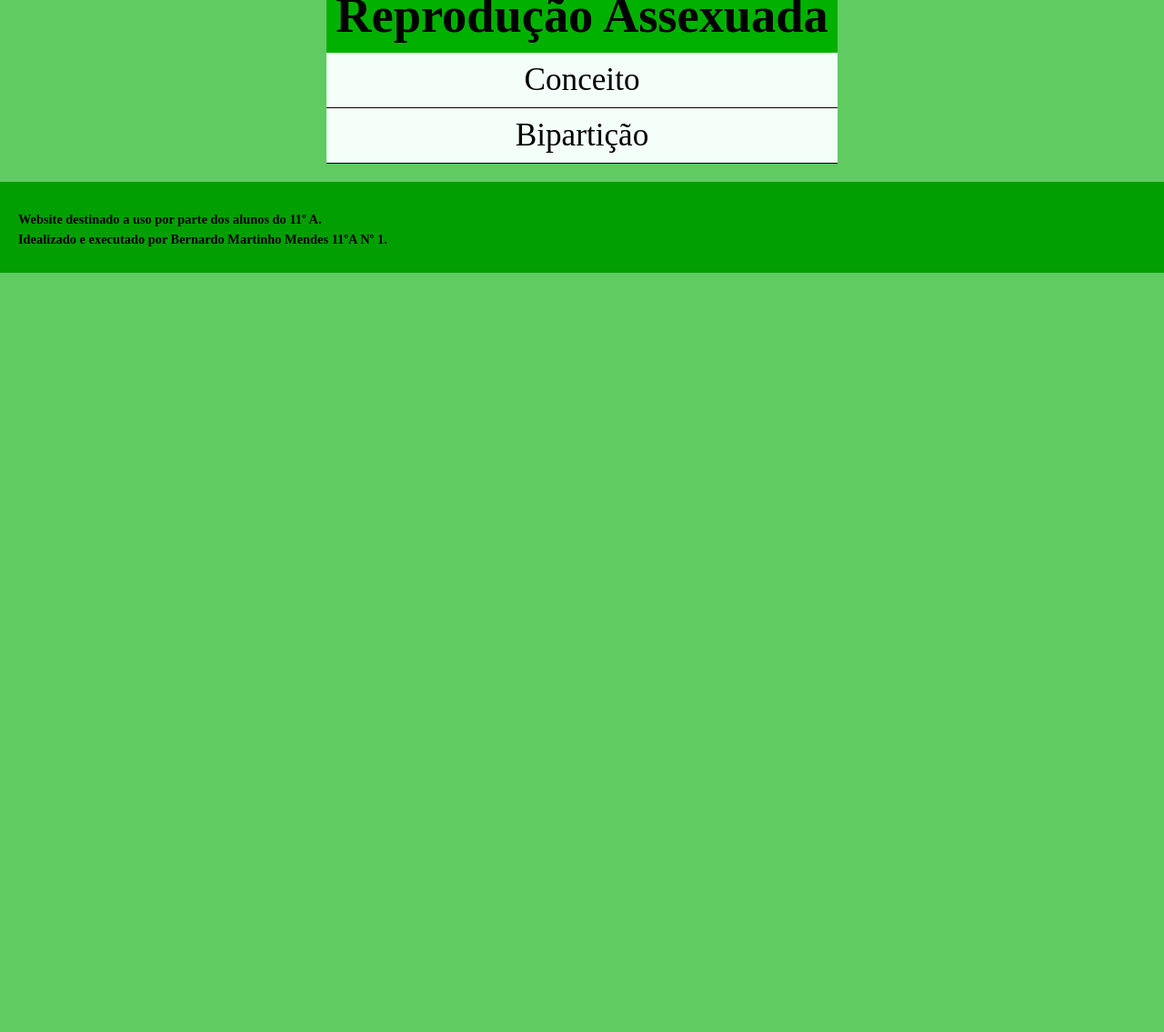
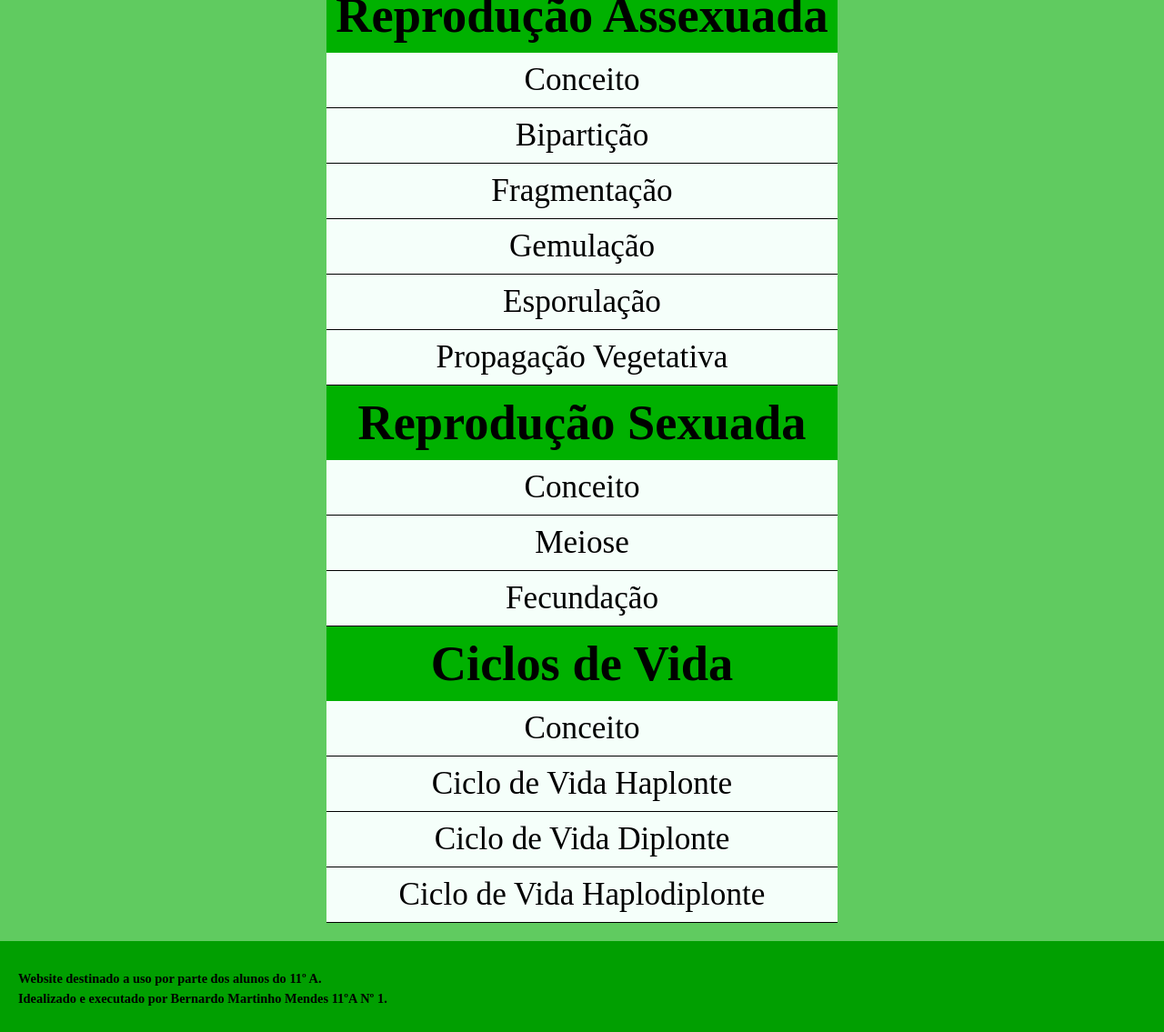
Before and after one commit to tazerfixe/SubjectsSummary, a plain HTML site: page Subjects/Biology/biology.html in a window 1280 px wide. Shown: the part 2041-3176 px from the top of the page at 91% size. Before the commit the page ends 2341 px from the top, so only its background shows below. Drawn offline with Linux system fonts and the light colour scheme.

Commit message:
Add files via upload

```diff
--- a/Subjects/Biology/biology.html
+++ b/Subjects/Biology/biology.html
@@ -91,9 +91,31 @@
                             <div class="sidedropcontent">
                                 <a href="Themes/reproduçaoassexuada.html#conceito">Conceito</a>
                                 <a href="Themes/reproduçaoassexuada.html#bipartição">Bipartição</a>
+                                <a href="Themes/reproduçaoassexuada.html#fragmentação">Fragmentação</a>
+                                <a href="Themes/reproduçaoassexuada.html#gemulação">Gemulação</a>
+                                <a href="Themes/reproduçaoassexuada.html#esporulação">Esporulação</a>
+                                <a href="Themes/reproduçaoassexuada.html#propagaçãovegetativa">Propagação Vegetativa</a>
                             </div>
                         </div>
 
+                        <div class="sidedrop">
+                            <a href="Themes/reproduçaosexuada.html">Reprodução Sexuada</a>
+                            <div class="sidedropcontent">
+                                <a href="Themes/reproduçaosexuada.html#conceito">Conceito</a>
+                                <a href="Themes/reproduçaosexuada.html#meiose">Meiose</a>
+                                <a href="Themes/reproduçaosexuada.html#fecundação">Fecundação</a>
+                            </div>
+                        </div>
+
+                        <div class="sidedrop">
+                            <a href="Themes/reproduçaosexuada.html">Ciclos de Vida</a>
+                            <div class="sidedropcontent">
+                                <a href="Themes/ciclosdevida.html#conceito">Conceito</a>
+                                <a href="Themes/ciclosdevida.html#ciclohaplonte">Ciclo de Vida Haplonte</a>
+                                <a href="Themes/ciclosdevida.html#ciclodiplonte">Ciclo de Vida Diplonte</a>
+                                <a href="Themes/ciclosdevida.html#ciclohaplodiplonte">Ciclo de Vida Haplodiplonte</a>
+                            </div>
+                        </div>
                     </div>
                 </div>
             </li>
@@ -152,6 +174,23 @@
                 <h1><a href="Themes/reproduçaoassexuada.html">Reprodução Assexuada</a></h1>
                 <li><a href="Themes/reproduçaoassexuada.html#conceito">Conceito</a></li>
                 <li><a href="Themes/reproduçaoassexuada.html#bipartição">Bipartição</a></li>
+                <li><a href="Themes/reproduçaoassexuada.html#fragmentação">Fragmentação</a></li>
+                <li><a href="Themes/reproduçaoassexuada.html#gemulação">Gemulação</a></li>
+                <li><a href="Themes/reproduçaoassexuada.html#esporulação">Esporulação</a></li>
+                <li><a href="Themes/reproduçaoassexuada.html#propagaçãovegetativa">Propagação Vegetativa</a></li>
+            </ul>
+            <ul>
+                <h1><a href="Themes/reproduçaosexuada.html">Reprodução Sexuada</a></h1>
+                <li><a href="Themes/reproduçaosexuada.html#conceito">Conceito</a></li>
+                <li><a href="Themes/reproduçaosexuada.html#meiose">Meiose</a></li>
+                <li><a href="Themes/reproduçaosexuada.html#fecundação">Fecundação</a></li>
+            </ul>
+            <ul>
+                <h1><a href="Themes/ciclosdevida.html">Ciclos de Vida</a></h1>
+                <li><a href="Themes/ciclosdevida.html#conceito">Conceito</a></li>
+                <li><a href="Themes/ciclosdevida.html#ciclohaplonte">Ciclo de Vida Haplonte</a></li>
+                <li><a href="Themes/ciclosdevida.html#ciclodiplonte">Ciclo de Vida Diplonte</a></li>
+                <li><a href="Themes/ciclosdevida.html#ciclohaplodiplonte">Ciclo de Vida Haplodiplonte</a></li>
             </ul>
         </div>
     </main>
```
